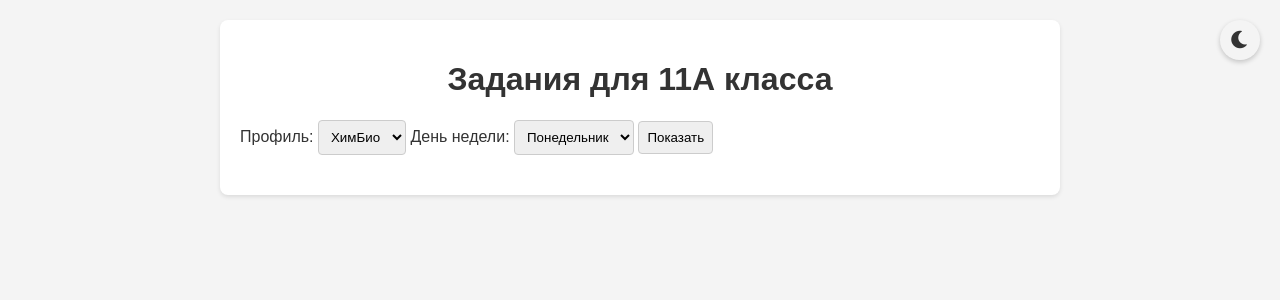
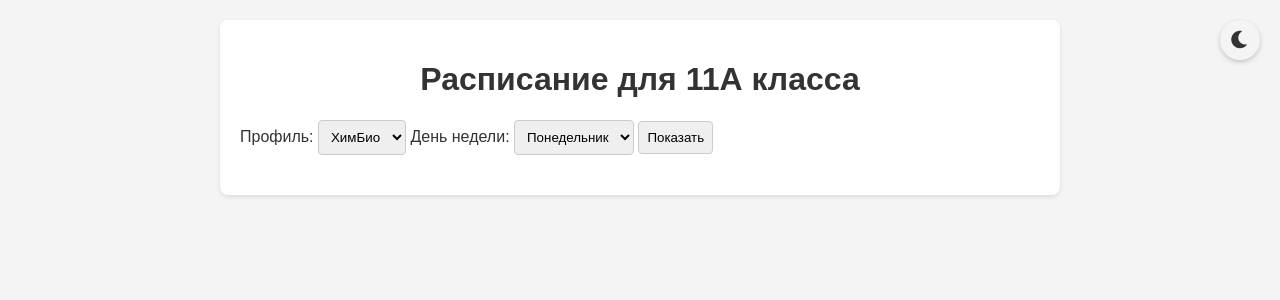
Before and after one commit to DonTMover/WebUI-Tasker, a Flask app: page / in a window 1280 px wide. Shown: the top 300 px of the page. Run offline with Flask 3, Linux system fonts and the light colour scheme.

Commit message:
fix: added comment for db, changed wrong text in index.html

```diff
--- a/app.py
+++ b/app.py
@@ -37,7 +37,7 @@ def import_schedule_to_db(schedule):
 
 with app.app_context():
     db.create_all()
-    #import_schedule_to_db(schedule)
+    #import_schedule_to_db(schedule) #uncomment if schedule not added
 
 
 @app.route('/schedule', methods=['GET'])
--- a/templates/index.html
+++ b/templates/index.html
@@ -13,7 +13,7 @@
         <i class="fas fa-moon"></i>
     </div>
     <div class="container">
-        <h1>Задания для 11А класса</h1>
+        <h1>Расписание для 11А класса</h1>
         <div class="filter">
             <form action="/tasks" method="GET">
                 <label>
```
